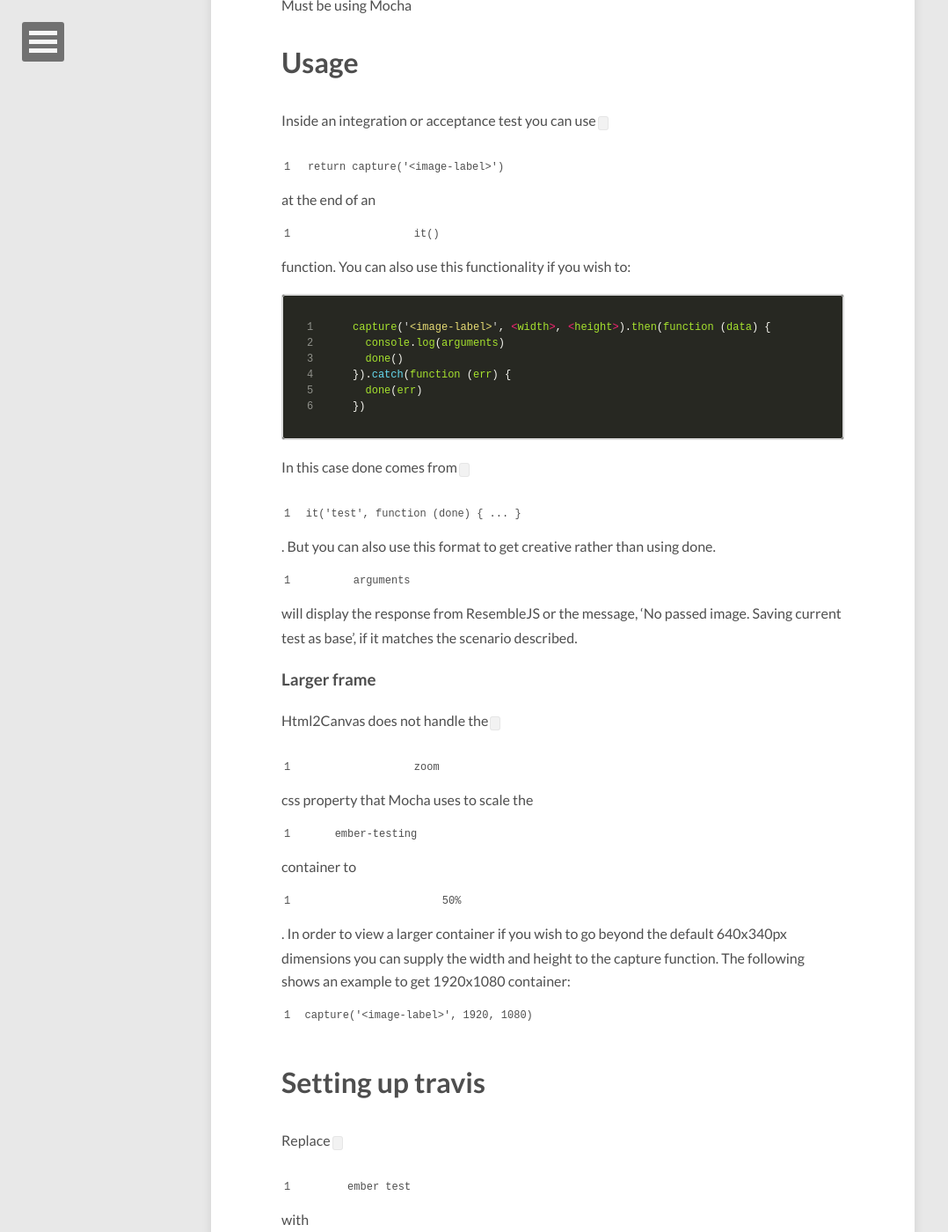
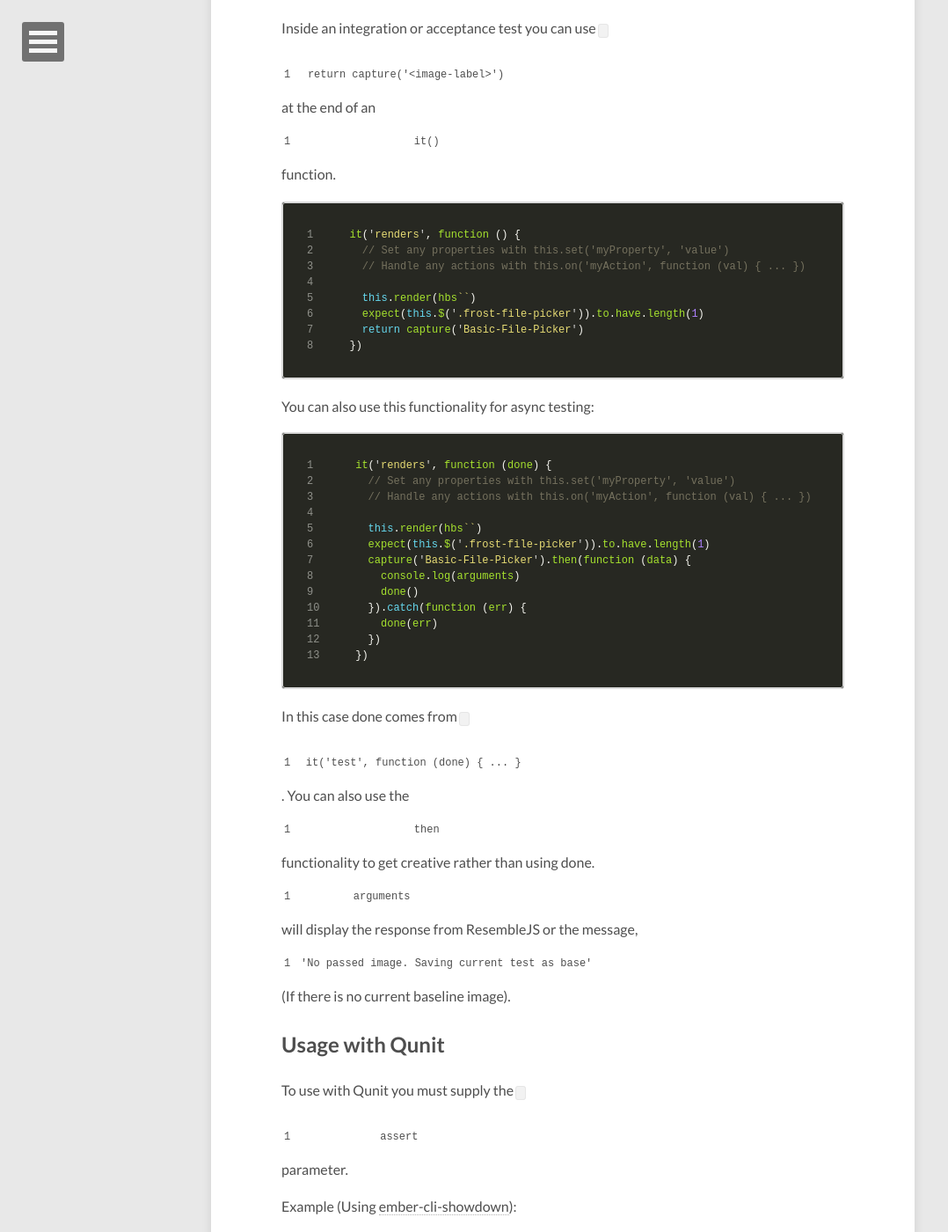
Before and after one commit to EWhite613/frost-blog-1, a Jekyll site: the page built from _posts/2016-05-09-using-visual-acceptance.md, in a window 1280 px wide and 1400 px high, scrolled down 602 px. Shown: the whole window at 88% size, without its empty margins (0-1078 px from the left). Built offline with Jekyll 4.4.1, drawn with Linux system fonts in a browser that asks for light colours; nearby versions of some CDN libraries; some of the changed text lies outside the part shown.

Commit message:
Changes to Post

```diff
--- a/_posts/2016-05-09-using-visual-acceptance.md
+++ b/_posts/2016-05-09-using-visual-acceptance.md
@@ -3,42 +3,84 @@ layout: post
 title: Using Ember Visual Acceptance
 author: Eric White
 description: "Using ember-cli-visual-acceptance with ember-frost-file-picker"
-modified: 2016-05-09
+modified: 2016-05-29
 tags: [ember-cli-visual-acceptance]
 ---
 
 # Installation
  Simple as running `ember install ember-cli-visual-acceptance`
 
-## Requirements
-Must be using Mocha
-
 # Usage
-Inside an integration or acceptance test you can use `return capture('<image-label>')` at the end of an `it()` function. You can also use this functionality if you wish to:
+Inside an integration or acceptance test you can use `return capture('<image-label>')` at the end of an `it()` function.
 
 ~~~ javascript
-capture('<image-label>', <width>, <height>).then(function (data) {
-  console.log(arguments)
-  done()
-}).catch(function (err) {
-  done(err)
+it('renders', function () {
+  // Set any properties with this.set('myProperty', 'value')
+  // Handle any actions with this.on('myAction', function (val) { ... })
+
+  this.render(hbs`{{frost-file-picker}}`)
+  expect(this.$('.frost-file-picker')).to.have.length(1)
+  return capture('Basic-File-Picker')
 })
 ~~~
 
-In this case done comes from `it('test', function (done) { ... }`. But you can also use this format to get creative rather than using done.
-`arguments` will display the response from ResembleJS or the message, 'No passed image. Saving current test as base', if it matches the scenario described.
+ You can also use this functionality for async testing:
+
+~~~ javascript
+it('renders', function (done) {
+  // Set any properties with this.set('myProperty', 'value')
+  // Handle any actions with this.on('myAction', function (val) { ... })
+
+  this.render(hbs`{{frost-file-picker}}`)
+  expect(this.$('.frost-file-picker')).to.have.length(1)
+  capture('Basic-File-Picker').then(function (data) {
+    console.log(arguments)
+    done()
+  }).catch(function (err) {
+    done(err)
+  })
+})
+~~~
+
+In this case done comes from `it('test', function (done) { ... }`. You can also use the `then` functionality to get creative rather than using done.
+`arguments` will display the response from ResembleJS or the message, `'No passed image. Saving current test as base'` (If there is no current baseline image).
+
+## Usage with Qunit
+To use with Qunit you must supply the `assert` parameter.
+
+Example (Using [ember-cli-showdown](https://github.com/gcollazo/ember-cli-showdown/blob/master/tests/integration/components/markdown-to-html-test.js)):
+
+~~~ javascript
+import hbs from 'htmlbars-inline-precompile';
+import { moduleForComponent, test } from 'ember-qunit';
+
+moduleForComponent('markdown-to-html', 'Integration | Component | markdown to html', {
+  integration: true
+});
+
+test('positional parameter', function(assert) {
+  assert.expect(1);
+
+  this.set('markdown', '*hello world*');
+  this.render(hbs`{{markdown-to-html markdown}}`);
+  assert.equal(this.$('> *').html(), '<p><em>hello world</em></p>');
+  return capture('Markdown', null, null, 0.00, assert);
+});
+~~~
 
 ### Larger frame
- Html2Canvas does not handle the `zoom` css property that Mocha uses to scale the `ember-testing` container to `50%`. In order to view a larger container if you wish to go beyond the default 640x340px dimensions you can supply the width and height to the capture function. The following shows an example to get 1920x1080 container: `capture('<image-label>', 1920, 1080)`
+ Html2Canvas does not handle the `zoom` css property that Mocha uses to scale the `ember-testing` container to `50%`. In order to view a larger container if you wish to go beyond the default 640x340px dimensions you can supply the width and height to the capture function. The following shows an example to get a 1920x4041 container: `capture('<image-label>', 1920, 4041)`.
 
 # Setting up travis
-Replace `ember test` with `ember tva`
+Replace `ember test` with `ember tva`. This command comes with `ember-cli-visual-acceptance` and provides the functionality for commenting  a report (Stored on Imgur) on a PR from the Travis build.
+
 
 Add your github credentials to `before_script:`
 
 ~~~ yaml
-- git config --global user.email "<github-email>"
-- git config --global user.name "<user-name>"
+before_script:
+- git config --global user.email "ericwhite613@gmail.com"
+- git config --global user.name "Eric White"
 - git config --global push.default simple
 - npm set progress=false
 - git config credential.helper "store --file=.git/credentials"
@@ -46,22 +88,27 @@ Add your github credentials to `before_script:`
 ~~~
 **Secure Variables (Display value in build log = `OFF`)**
 
-* Add GH_TOKEN to Travis. Personal Access Token must have push access
+* Add `GH_TOKEN` to Travis. Personal Access Token must have push access
 
 **Unsecure Variables (Display value in build log = `ON`)**
 
-* Add RO_GH_TOKEN Unsecure token that can only read.
+* Add `RO_GH_TOKEN` Unsecure token that can only read.
 
-* Add VISUAL_ACCEPTANCE_TOKEN token, value can be found [here](https://travis-ci.org/ciena-frost/ember-frost-file-picker/jobs/137522760#L275)
+* Add `VISUAL_ACCEPTANCE_TOKEN` token, value can be found [here](https://travis-ci.org/ciena-frost/ember-frost-file-picker/jobs/137522760#L275)
+  * If you put the `VISUAL_ACCEPTANCE_TOKEN` directly in your code and commit it to Github; Github will revoke the token.
 
-## Using latest firefox
+## Browsers
+I prefer using non-headless browsers as their Canvas drawing support (used by [html2canvas](http://html2canvas.hertzen.com/)) is usually better. I find Chrome has the best drawing support, and Firefox second. SlimerJS's Canvas support is probably the best for being a headless browser.
+
+### Using latest firefox
 Add this to your .travis.yml
 
 ~~~ yaml
 addons:
   firefox: "latest"
 ~~~
-And enable the display
+
+And enable the display by adding the following to the `before_script` hook:
 
 ~~~ yaml
 before_script:
@@ -70,10 +117,10 @@ before_script:
 - sleep 3 # give xvfb some time to start
 ~~~
 
-## Using PhantomJS
+### Using PhantomJS
 You can also use PhantomJS. We have included bluebird (A library that provides promises) and JQuery in your vendor files. These libraries are both imported when running `ember test`. I recommend using PhantomJS 1.9.8 rather than 2.0. I've had weird experiences with 2.0 but you are welcome to try it.
 
-## SlimerJS
+### SlimerJS
 Slimerjs is also another good option. But I've had trouble trying to get SlimerJS launcher to close on Linux with Mocha.
 Here is the launcher I used for `testem.js`
 
@@ -108,3 +155,5 @@ page.onError = function (msg, trace) {
 
 ### Notes
 * Travis will upload the reports to Imgur
+
+If you would like to help or have ideas on improving this tool I'm available on the Ember community slack @ewhite613 - issues and PRs also welcome :)
```
